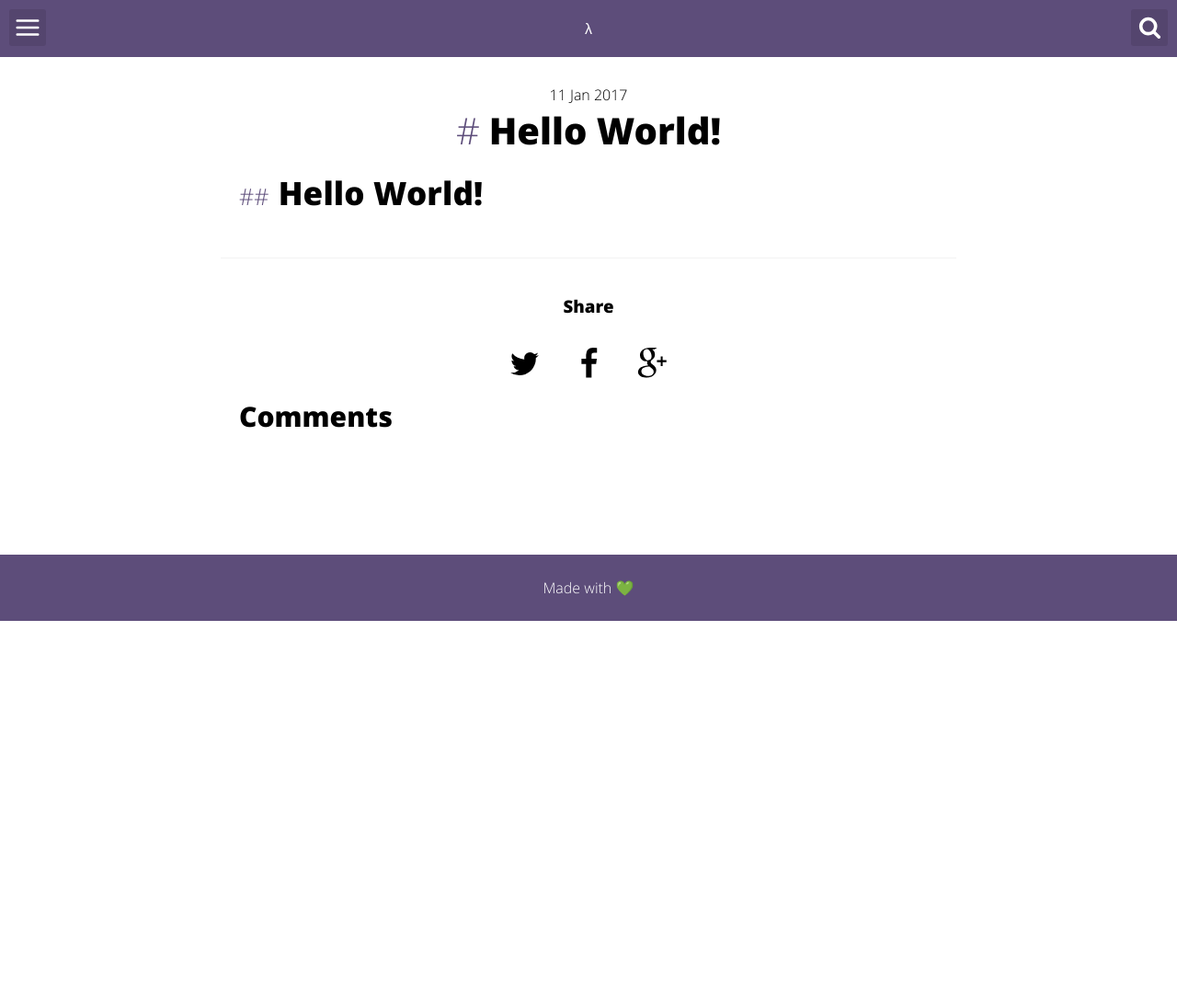
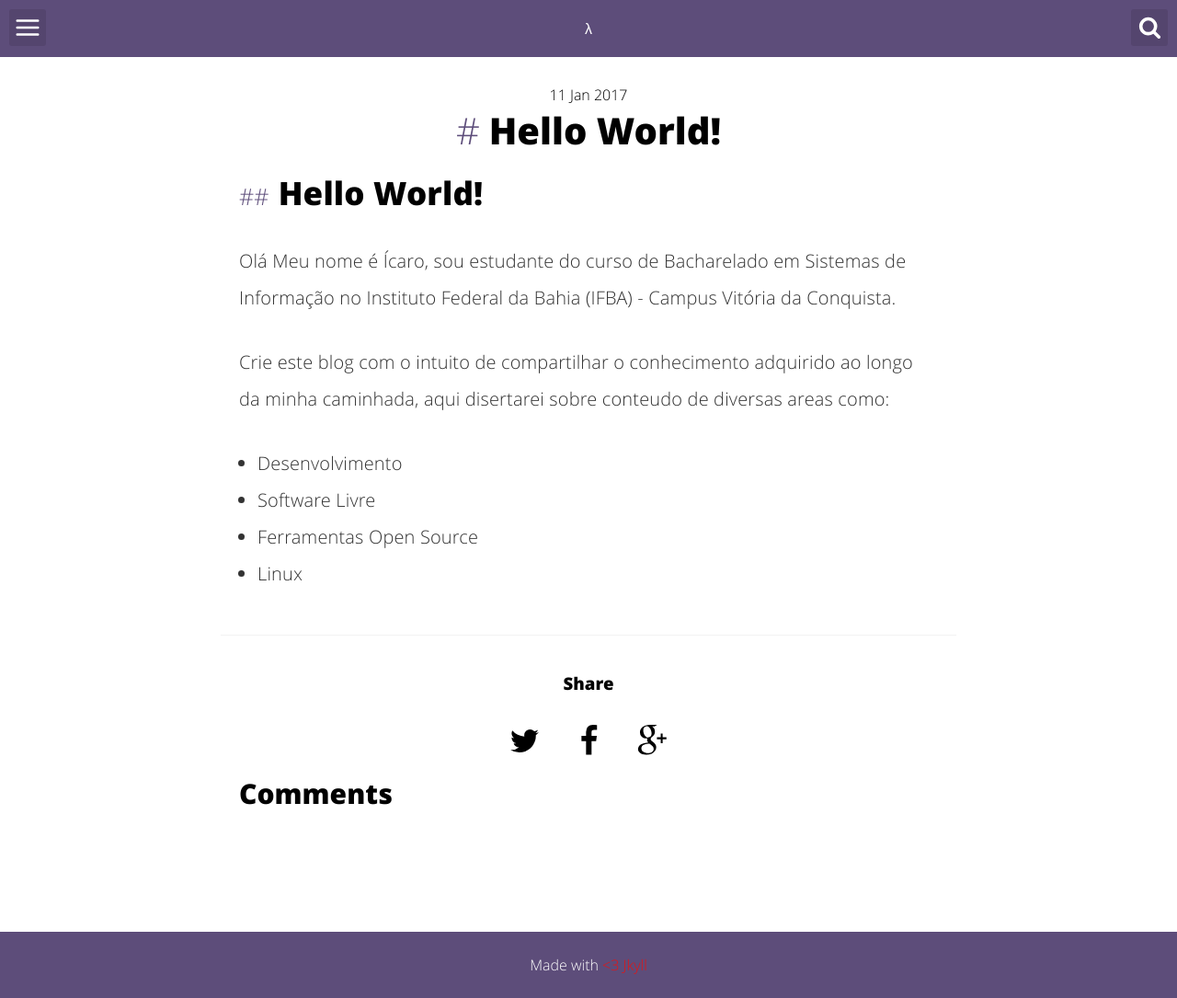
Before and after one commit to icaroramiires/icaroramiires.github.io, a Jekyll site: the page built from _posts/2017-01-11-hello-world.html, in a window 1280 px wide. Shown: the whole page at 92% size. Built offline with Jekyll 4.4.1, drawn with Linux system fonts in a browser that asks for light colours; comment, search, counter and statistics services are not loaded; before the commit the page ends 900 px from its top, so only the background shows below that.

Commit message:
update post hello-world

```diff
--- a/_includes/footer.html
+++ b/_includes/footer.html
@@ -1,5 +1,5 @@
 <footer>
 
-	<p>Made with <span id="heart">💚</span></p>
+    <p>Made with <span id="heart"><3 Jkyll</span></p>
 
 </footer>
--- a/_posts/2017-01-11-hello-world.html
+++ b/_posts/2017-01-11-hello-world.html
@@ -5,3 +5,13 @@ date: 2017-01-11 09:21:00
 ---
 
 <h2>Hello World!</h2>
+<p>Olá Meu nome é Ícaro, sou estudante do curso de Bacharelado em Sistemas de Informação no Instituto Federal da Bahia (IFBA) - Campus Vitória
+da Conquista. </p>
+<p>Crie este blog com o intuito de compartilhar o conhecimento adquirido ao longo da minha caminhada, aqui disertarei sobre conteudo de diversas areas
+como:</p>
+<ul>
+    <li>Desenvolvimento</li>
+    <li>Software Livre</li>
+    <li>Ferramentas Open Source</li>
+    <li>Linux</li>
+</ul>
```
